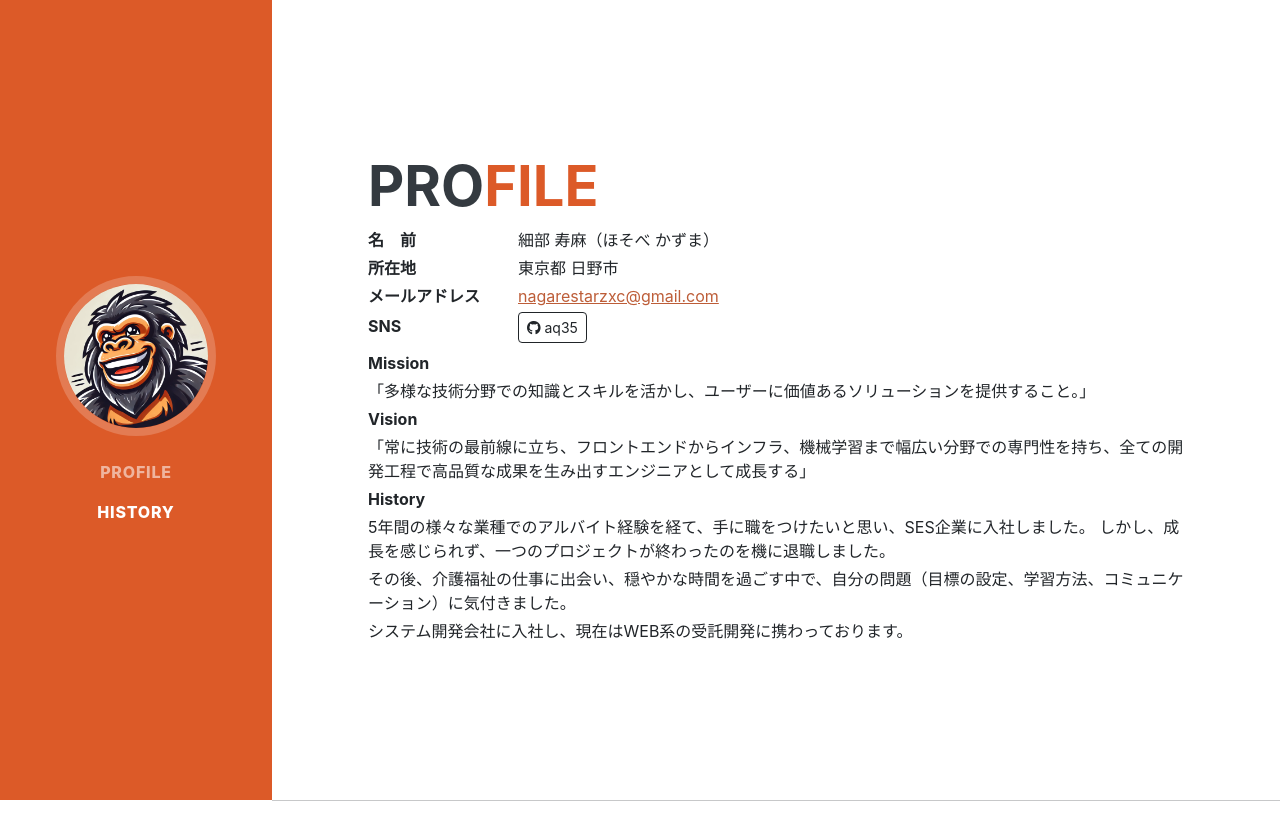
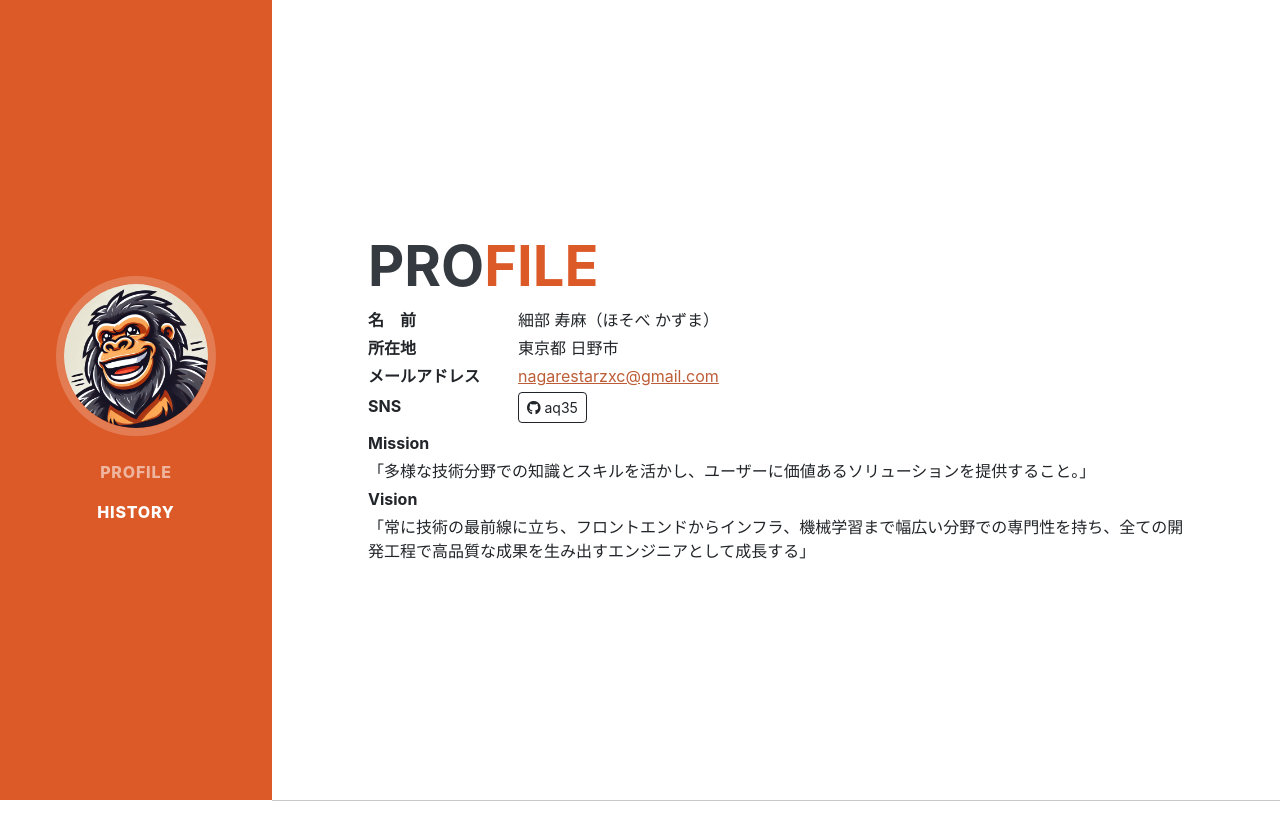
Before and after one commit to aq35/liftpromy, a Vue app in the folder liftpromy/: page / in a window 1280 px wide. Shown: the top 840 px of the page. Built offline with nearby package versions, Linux system fonts and the light colour scheme.

Commit message:
Update Profile.vue

```diff
--- a/liftpromy/src/components/Profile.vue
+++ b/liftpromy/src/components/Profile.vue
@@ -56,18 +56,6 @@
                                                 style="width: 150px;">Vision</strong></p>
                                         <p class="mb-1 text-gray-700 leading-relaxed">
                                             「常に技術の最前線に立ち、フロントエンドからインフラ、機械学習まで幅広い分野での専門性を持ち、全ての開発工程で高品質な成果を生み出すエンジニアとして成長する」
-                                        </p>
-                                        <p class="mb-1"><strong class="d-inline-block"
-                                                style="width: 150px;">History</strong></p>
-                                        <p class="mb-1 text-gray-700 leading-relaxed">
-                                            5年間の様々な業種でのアルバイト経験を経て、手に職をつけたいと思い、SES企業に入社しました。
-                                            しかし、成長を感じられず、一つのプロジェクトが終わったのを機に退職しました。
-                                        </p>
-                                        <p class="mb-1 text-gray-700 leading-relaxed">
-                                            その後、介護福祉の仕事に出会い、穏やかな時間を過ごす中で、自分の問題（目標の設定、学習方法、コミュニケーション）に気付きました。
-                                        </p>
-                                        <p class="mb-1 text-gray-700 leading-relaxed">
-                                            システム開発会社に入社し、現在はWEB系の受託開発に携わっております。
                                         </p>
                                     </div>
                                 </div>
```
